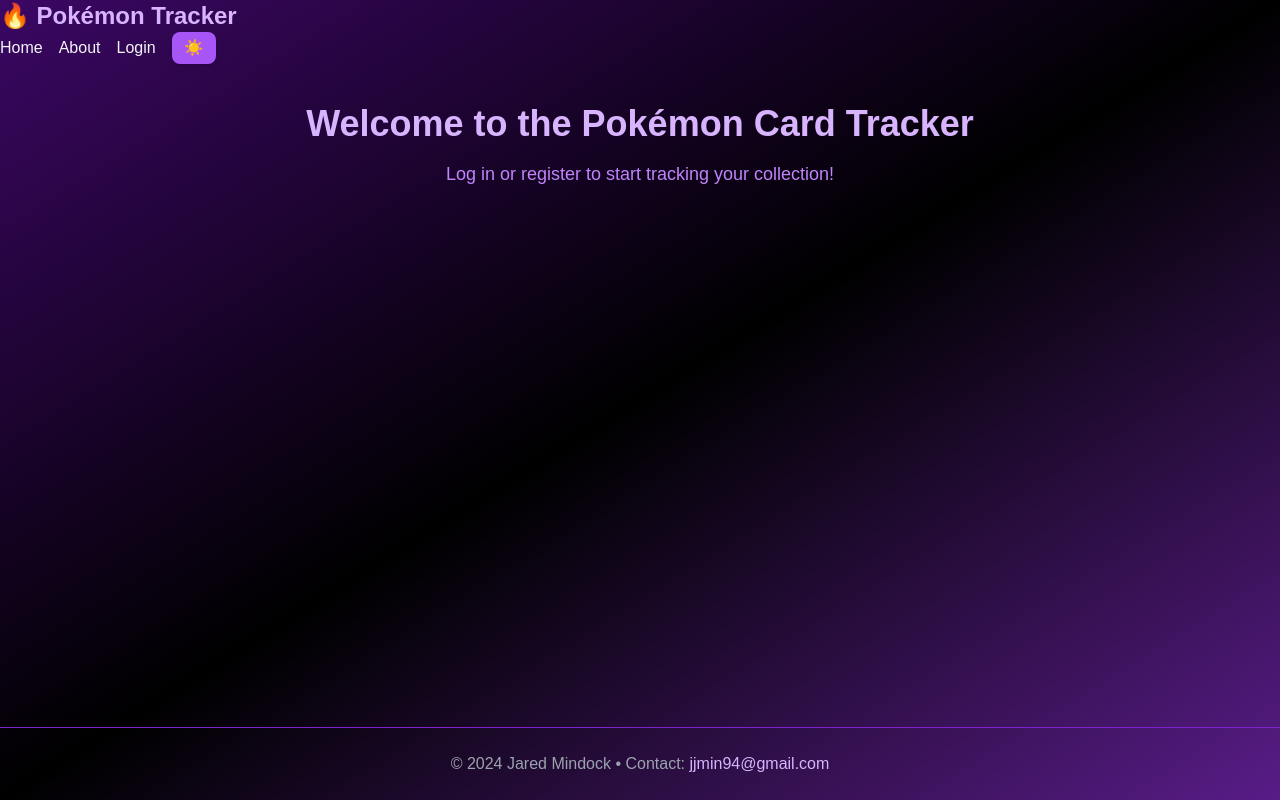
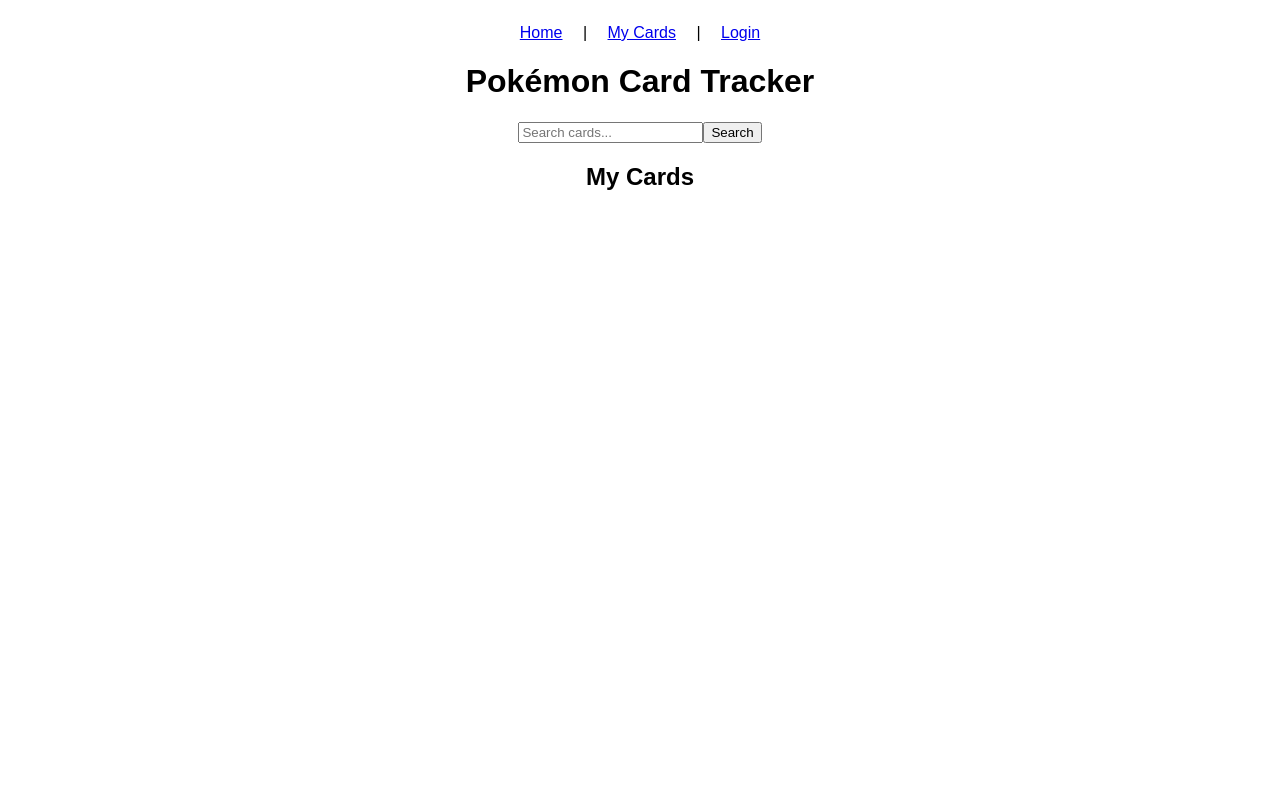
Before and after one commit to Dabber046/Card-Space, a React (Vite) app in the folder client/: page / in a window 1280 px wide. Built offline with nearby package versions, Linux system fonts and the light colour scheme.

Commit message:
client update

```diff
--- a/client/index.html
+++ b/client/index.html
@@ -1,12 +1,13 @@
 <!DOCTYPE html>
-<html lang="en" class="dark">
+<html lang="en">
   <head>
     <meta charset="UTF-8" />
+    <link rel="icon" href="/favicon.ico" />
     <meta name="viewport" content="width=device-width, initial-scale=1.0" />
     <title>Pokémon Card Tracker</title>
   </head>
-  <body class="bg-gray-100 text-gray-900 dark:bg-gray-900 dark:text-gray-100 transition-colors">
+  <body>
     <div id="root"></div>
-    <script type="module" src="/src/main.jsx"></script>
+    <script type="module" src="/main.jsx"></script>
   </body>
 </html>
--- /dev/null
+++ b/client/main.jsx
@@ -0,0 +1,52 @@
+import React, { useEffect, useState } from 'react'
+import ReactDOM from 'react-dom/client'
+import './style.css'
+
+const App = () => {
+  const [query, setQuery] = useState('')
+  const [cards, setCards] = useState([])
+  const [myCards, setMyCards] = useState([])
+
+  const searchCards = async () => {
+    const res = await fetch(`https://api.pokemontcg.io/v2/cards?q=name:${query}`)
+    const data = await res.json()
+    setCards(data.data)
+  }
+
+  const addToMyCards = (card) => {
+    if (!myCards.some(c => c.id === card.id)) {
+      setMyCards([...myCards, card])
+    }
+  }
+
+  return (
+    <div>
+      <nav>
+        <a href="/">Home</a> | <a href="#mycards">My Cards</a> | <a href="#login">Login</a>
+      </nav>
+      <h1>Pokémon Card Tracker</h1>
+      <input value={query} onChange={e => setQuery(e.target.value)} placeholder="Search cards..." />
+      <button onClick={searchCards}>Search</button>
+      <div className="cards">
+        {cards.map(card => (
+          <div key={card.id} className="card">
+            <img src={card.images.small} alt={card.name} />
+            <p>{card.name}</p>
+            <button onClick={() => addToMyCards(card)}>Add to My Cards</button>
+          </div>
+        ))}
+      </div>
+      <h2 id="mycards">My Cards</h2>
+      <div className="cards">
+        {myCards.map(card => (
+          <div key={card.id} className="card">
+            <img src={card.images.small} alt={card.name} />
+            <p>{card.name}</p>
+          </div>
+        ))}
+      </div>
+    </div>
+  )
+}
+
+ReactDOM.createRoot(document.getElementById('root')).render(<App />)
--- /dev/null
+++ b/client/style.css
@@ -0,0 +1,23 @@
+body {
+  font-family: sans-serif;
+  text-align: center;
+  padding: 1rem;
+}
+.cards {
+  display: flex;
+  flex-wrap: wrap;
+  justify-content: center;
+}
+.card {
+  border: 1px solid #ccc;
+  margin: 0.5rem;
+  padding: 1rem;
+  border-radius: 8px;
+  width: 150px;
+}
+.card img {
+  width: 100%;
+}
+nav a {
+  margin: 0 1rem;
+}
```
Also changed, not shown: 1 other file (tests, documents, lock files or other folders).
